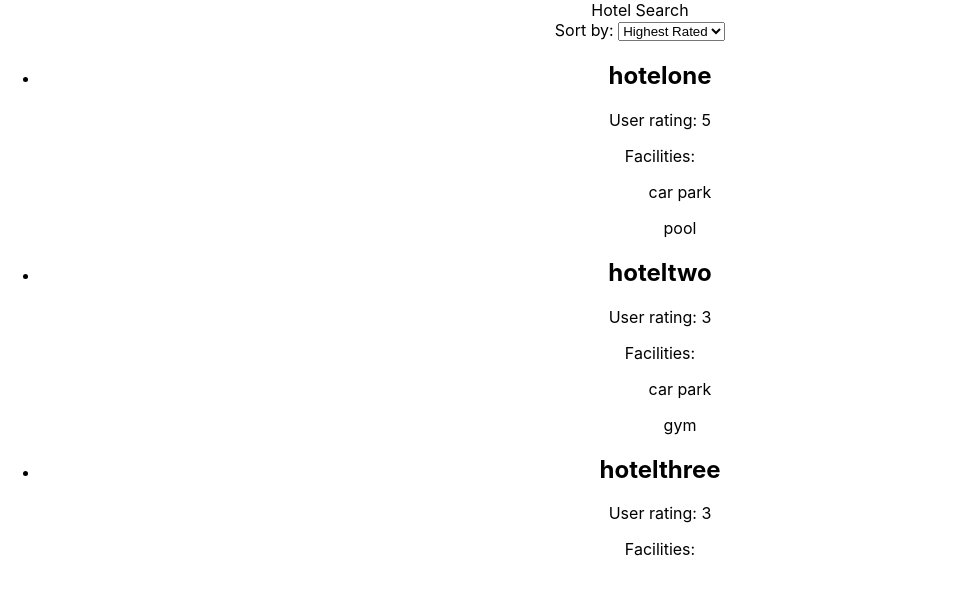
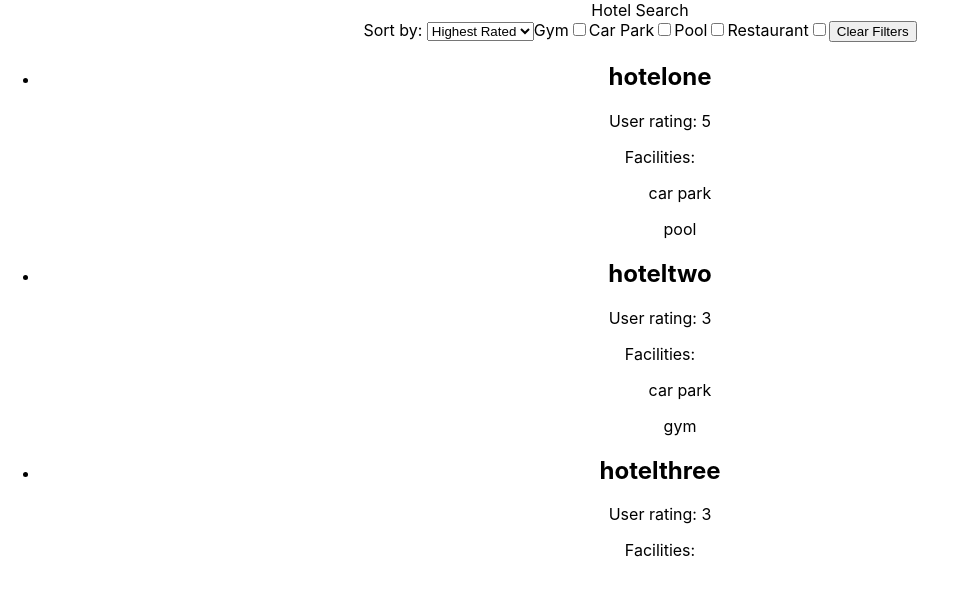
Before and after one commit to HAKeyes14/aerocloud-test, a React (Create React App) app: page / in a window 1280 px wide. Shown: the top 596 px of the page, without its empty margins (0-957 px from the left). Built offline with nearby package versions, Linux system fonts and the light colour scheme.

Commit message:
add filter functionality to redux

```diff
--- a/src/Components/HotelList.jsx
+++ b/src/Components/HotelList.jsx
@@ -31,7 +31,8 @@ class HotelsList extends Component {
 
 const mapStateToProps = state => {
   return {
-    order: state.order
+    order: state.order,
+    filters: state.facilities
   };
 };
 
--- a/src/Components/ListSorter.jsx
+++ b/src/Components/ListSorter.jsx
@@ -1,8 +1,25 @@
 import React from "react";
 import { connect } from "react-redux";
-import { setOrder } from "../redux/actions";
+import {
+  setOrder,
+  addFilter,
+  removeFilter,
+  clearFilters
+} from "../redux/actions";
 
 let ListSorter = ({ dispatch }) => {
+  const handleChange = e => {
+    if (e.target.checked) {
+      dispatch(addFilter(e.target.name));
+    } else {
+      dispatch(removeFilter(e.target.name));
+    }
+  };
+
+  const handleClick = () => {
+    dispatch(clearFilters());
+  };
+
   return (
     <div>
       <label>
@@ -17,6 +34,43 @@ let ListSorter = ({ dispatch }) => {
           <option value={"asc"}>Lowest Rated</option>
         </select>
       </label>
+      <label>
+        Gym
+        <input
+          type="checkbox"
+          name="gym"
+          defaultChecked={false}
+          onChange={handleChange}
+        />
+      </label>
+      <label>
+        Car Park
+        <input
+          type="checkbox"
+          name="car park"
+          defaultChecked={false}
+          onChange={handleChange}
+        />
+      </label>
+      <label>
+        Pool
+        <input
+          type="checkbox"
+          name="pool"
+          defaultChecked={false}
+          onChange={handleChange}
+        />
+      </label>
+      <label>
+        Restaurant
+        <input
+          type="checkbox"
+          name="restaurant"
+          defaultChecked={false}
+          onChange={handleChange}
+        />
+      </label>
+      <button onClick={handleClick}>Clear Filters</button>
     </div>
   );
 };
--- a/src/redux/actions.js
+++ b/src/redux/actions.js
@@ -1,5 +1,20 @@
 export const SET_ORDER = "SET_ORDER";
+export const ADD_FILTER = "ADD_FILTER";
+export const REMOVE_FILTER = "REMOVE_FILTER";
+export const CLEAR_FILTERS = "CLEAR_FILTERS";
 
 export function setOrder(order) {
   return { type: SET_ORDER, order };
 }
+
+export function addFilter(facility) {
+  return { type: ADD_FILTER, facility };
+}
+
+export function removeFilter(facility) {
+  return { type: REMOVE_FILTER, facility };
+}
+
+export function clearFilters() {
+  return { type: CLEAR_FILTERS };
+}
--- a/src/redux/reducers.js
+++ b/src/redux/reducers.js
@@ -1,13 +1,25 @@
-import { SET_ORDER } from "./actions";
+import { SET_ORDER, ADD_FILTER, REMOVE_FILTER, CLEAR_FILTERS } from "./actions";
 
 const initialState = {
-  order: "desc"
+  order: "desc",
+  facilities: []
 };
 
 export default function reducer(state = initialState, action) {
   switch (action.type) {
     case SET_ORDER:
       return { ...state, order: action.order };
+    case ADD_FILTER:
+      return { ...state, facilities: [...state.facilities, action.facility] };
+    case REMOVE_FILTER:
+      return {
+        ...state,
+        facilities: state.facilities.filter(
+          element => element !== action.facility
+        )
+      };
+    case CLEAR_FILTERS:
+      return { ...state, facilities: [] };
     default:
       return state;
   }
```
